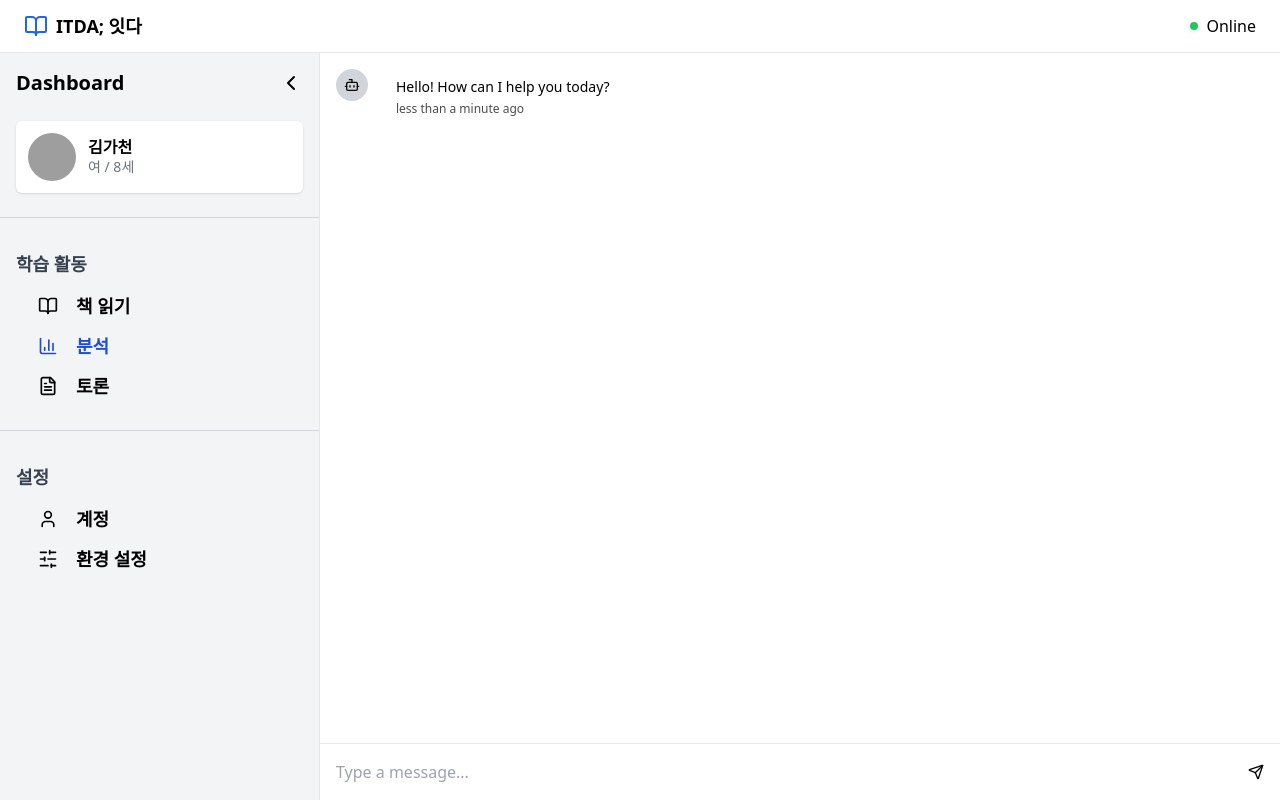
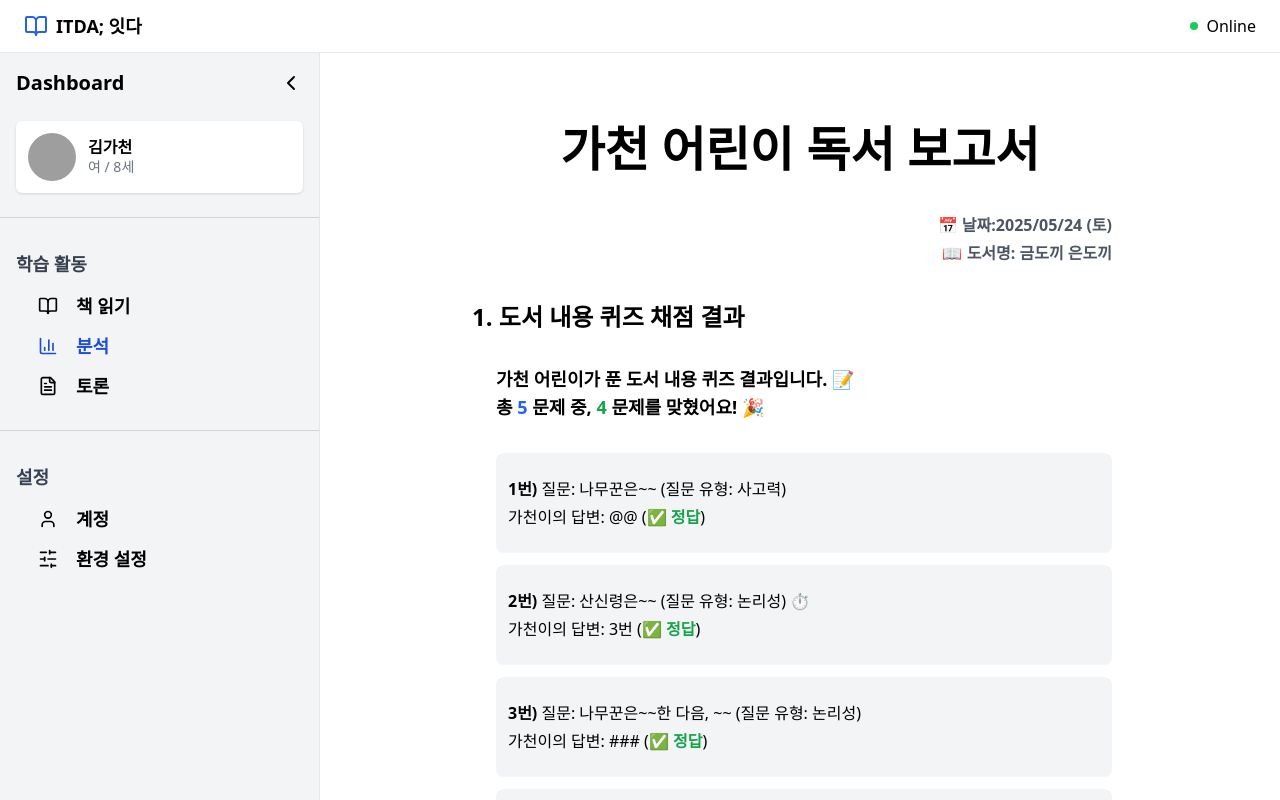
Before and after one commit to ParkSoeon/EyeTrackingReadingAssistance, a React (Vite) app in the folder discussion-chat/: page /report in a window 1280 px wide. Built offline with nearby package versions, Linux system fonts and the light colour scheme; grey boxes are pictures that could not be loaded.

Commit message:
Update report.tsx

```diff
--- a/discussion-chat/src/app/report.tsx
+++ b/discussion-chat/src/app/report.tsx
@@ -1,86 +1,200 @@
-/* src/components/report.tsx */
-/* Need to Modify */
-
 "use client"
 
 import type React from "react"
 
 import { useState } from "react"
-import { Button } from "@/components/ui/button"
-import { Input } from "@/components/ui/input"
 import { ScrollArea } from "@/components/ui/scroll-area"
 import { Send } from "lucide-react"
-import { MessageList } from "@/components/message-list"
-import type { Message } from "@/types/message"
+import { format } from "date-fns"
+import { ko } from "date-fns/locale"
+import Separator from "@/components/ui/separator"
 
 export default function ReportPage() {
-  const [messages, setMessages] = useState<Message[]>([
-    {
-      id: "1",
-      content: "Hello! How can I help you today?",
-      sender: "bot",
-      timestamp: new Date(),
-    },
-  ])
-  const [inputValue, setInputValue] = useState("")
-
-  const handleSendMessage = () => {
-    if (!inputValue.trim()) return;
-
-    const messageContent = inputValue.trim();
-    const userMessage: Message = {
-      id: Date.now().toString(),
-      content: messageContent,
-      sender: "user",
-      timestamp: new Date(),
-    };
-
-    setMessages((prev) => [...prev, userMessage]);
-    setInputValue("");
-
-    setTimeout(() => {
-      const botMessage: Message = {
-        id: (Date.now() + 1).toString(),
-        content: `I received your message: "${messageContent}"`,
-        sender: "bot",
-        timestamp: new Date(),
-      };
-      setMessages((prev) => [...prev, botMessage]);
-    }, 1000);
-  };
-
-  const [isComposing, setIsComposing] = useState(false)
-
-  const handleKeyDown = (e: React.KeyboardEvent) => {
-    if (e.key === "Enter" && !e.shiftKey && !isComposing) {
-      // Prevent default behavior of Enter key to avoid adding a new line
-      e.preventDefault()
-      handleSendMessage()
-    }
-  }
+  const today = format(new Date(), "yyyy/MM/dd (E)", { locale: ko })
+  const [isOpen, setIsOpen] = useState(false)
 
   return (
-    <div className="flex h-full flex-col">
-      <ScrollArea className="flex-1 p-4">
-        <MessageList messages={messages} />
-      </ScrollArea>
-      <div className="border-t bg-background p-4">
-        <div className="flex items-center gap-2">
-          <Input
-            placeholder="Type a message..."
-            value={inputValue}
-            onChange={(e) => setInputValue(e.target.value)}
-            onKeyDown={handleKeyDown}
-            onCompositionStart={() => setIsComposing(true)}
-            onCompositionEnd={() => setIsComposing(false)}
-            className="flex-1"
-          />
-          <Button onClick={handleSendMessage} variant="ghost" disabled={!inputValue.trim()}>
-            <Send className="h-4 w-4" />
-            <span className="sr-only">Send message</span>
-          </Button>
+    <ScrollArea className="flex-1 p-10 w-[90%] mx-auto">
+      <div className="relative mb-12">
+        {/* 날짜 및 도서명 오른쪽 상단 고정 */}
+        <div className="absolute top-20 left-[100px] right-0 text-large text-gray-600 font-bold space-y-1 text-right pt-10 mr-20">
+          <p> <span className="font-bold"> 📅 날짜:{today} </span></p>
+          <p> <span className="font-bold"> 📖 도서명: 금도끼 은도끼 </span></p>
+        </div>
+
+        {/* 제목 중앙 정렬 */}
+        <div className="text-center pt-8">
+          <h1 className="text-5xl font-extrabold">
+            가천 어린이 독서 보고서
+          </h1>
         </div>
       </div>
-    </div>
+
+      {/* 1. 퀴즈 채점 결과 */}
+      <section className="mb-8 pt-16 pl-6">
+        <h2 className="text-2xl font-extrabold mb-4 pt-4 pl-10">1. 도서 내용 퀴즈 채점 결과</h2>
+        <p className="text-lg font-bold mb-4 pt-4 pl-16">
+          <p> 가천 어린이가 푼 도서 내용 퀴즈 결과입니다. 📝 </p>
+          총 <span className="text-blue-600">5</span> 문제 중,{" "}
+          <span className="text-green-600">4</span> 문제를 맞혔어요! 🎉
+        </p>
+
+        <div className="space-y-3 text-base pt-4 pl-16 pb-8">
+          <div className="p-3 bg-gray-100 rounded-lg pt-6 pb-6 mr-20">
+        <p className="font-medium"><span className="font-semibold">1번)</span> 질문: 나무꾼은~~ (질문 유형: 사고력)</p>
+        <p className="mt-1">가천이의 답변: @@ (<span className="text-green-600 font-semibold">✅ 정답</span>)</p>
+          </div>
+
+          <div className="p-3 bg-gray-100 rounded-lg pt-6 pb-6 mr-20">
+        <p className="font-medium"><span className="font-semibold">2번)</span> 질문: 산신령은~~ (질문 유형: 논리성) ⏱</p>
+        <p className="mt-1">가천이의 답변: 3번 (<span className="text-green-600 font-semibold">✅ 정답</span>)</p>
+          </div>
+
+          <div className="p-3 bg-gray-100 rounded-lg pt-6 pb-6 mr-20">
+        <p className="font-medium"><span className="font-semibold">3번)</span> 질문: 나무꾼은~~한 다음, ~~ (질문 유형: 논리성)</p>
+        <p className="mt-1">가천이의 답변: ### (<span className="text-green-600 font-semibold">✅ 정답</span>)</p>
+          </div>
+
+          <div className="p-3 bg-gray-100 rounded-lg pt-6 pb-6 mr-20">
+        <p className="font-medium"><span className="font-semibold">4번)</span> 질문: 나무꾼은 @@하였다. (질문 유형: 기본 이해력)</p>
+        <p className="mt-1">가천이의 답변: @@ (<span className="text-yellow-500 font-semibold">🤔 오답</span>)</p>
+          </div>
+
+          <div className="p-3 bg-gray-100 rounded-lg pt-6 pb-6 mr-20">
+        <p className="font-medium"><span className="font-semibold">5번)</span> 질문: 나무꾼은 @@하였다. (질문 유형: 기본 이해력)</p>
+        <p className="mt-1">가천이의 답변: ~@~@ (<span className="text-green-600 font-semibold">✅ 정답</span>)</p>
+          </div>
+        </div>
+      </section>
+
+    <Separator className="my-8" />
+
+    {/* 2. 어린이의 재구성 이야기 분석 */}
+    <section className="mb-8 pt-5 pl-6 mr-20">
+      <h2 className="text-2xl font-extrabold mb-4 pt-4 pl-10">2. 재구성 이야기 분석</h2>
+      <p className="text-lg font-bold mb-4 pt-4 pl-16">
+        <p> 가천 어린이의 재구성 이야기 결과입니다. 📚 </p>
+      </p>
+
+      <button
+        onClick={() => setIsOpen(!isOpen)}
+        className="bg-blue-700 text-white text-m font-bold ml-20 px-5 py-1 rounded-full hover:bg-gray-700 transition"
+      >
+        {isOpen ? "▼  가천 어린이의 이야기 본기 선택 상세 접기" : "▶  가천 어린이의 이야기 본기 선택 상세 보기"}
+      </button>
+
+      {isOpen && (
+        <div className="mt-4 bg-gray-200 p-4 ml-20 rounded-lg text-lg space-y-3">
+        <div>
+        <p className="font-bold text-gray-900 pt-2 pl-5">분기 1) 상황: 나무꾼이 ~하려고 할 때,</p>
+        <p className="ml-4 text-gray-800 pl-5 pt-3">가천이의 선택: 금도끼<br/>이유: 반짝이니까 예뻐서</p>
+        </div>
+        <div>
+        <p className="font-bold text-gray-900 pt-5 pl-5">분기 2) 상황: 나무꾼이 ~일 때,</p>
+        <p className="ml-4 text-gray-800 pl-5 pt-3">가천이의 선택: 은도끼<br/>이유: 진짜 본인이 잃어버린 도끼니까</p>
+        </div>
+        <div>
+        <p className="font-bold text-gray-900 pt-5 pl-5">분기 3) 상황: 산신령이~</p>
+        <p className="ml-4 text-gray-800 pl-5 pt-3">가천이의 선택: 둘 다<br/>이유: 착해서 받을 자격이 있음</p>
+        </div>
+        </div>
+      )}
+
+      <div className="mt-8 text-gray-800 ml-20">
+        <p className="text-lg font-bold text-gray-900">가천이의 재구성 이야기:</p>
+        <p className="pl-5 pt-3">가천이는 나무꾼이 금도끼를 줬을 때, 반짝이는 모습에 반해 금도끼를 선택했어요. 하지만 나무꾼이 은도끼를 잃어버렸을 때, 진짜 본인이 잃어버린 도끼라는 것을 알고 은도끼를 선택했어요. 마지막으로 산신령이 둘 다 주었을 때, 가천이는 착한 나무꾼이니까 둘 다 받을 자격이 있다고 생각해서 둘 다 받았어요.</p>
+      </div>
+      <Separator className="my-8 mx-auto w-[90%]" />
+
+      <div className="mt-8 text-gray-800 ml-20">
+        <p className="text-lg font-bold text-gray-900">분기 선택 이유 작성에 있어,</p>
+        <p className="pl-5 pt-3">'금이 더 좋아서', '더 재밌는 이야기가 될 것 같아서'와 같은 이유를 제시한 것으로 보아</p>
+      </div>
+
+      <div className="mt-10 ml-20 pl-10">
+        <p className="text-lg font-bold text-gray-900">가천 어린이는</p>
+        <p className="pl-5 pt-3 text-2xl font-bold">→ ’흥미위주 탐험형🏕️’으로 보입니다.</p>
+      </div>
+      <Separator className="my-8 mx-auto w-[90%]" />
+
+      <div className="mt-8 text-gray-800 ml-20">
+        <p className="text-lg font-bold text-gray-900">동일 연령대 아이들의 이 외의 독서 유형으로는,</p>
+        <p className="text-lg pl-5 pt-3">• 도덕적이고 정석적인 행동을 추구하는, <span className="font-bold">도덕 추구형 (53%)</span></p>
+        <p className="text-lg pl-5 pt-3 pb-5">• 타인을 헤아리는 감성이 풍부한, <span className="font-bold">감성/공감 기반 행동 추구형 (27%)</span></p>
+        <p>등이 있습니다.</p>
+      </div>
+    </section>
+
+          <Separator className="my-8" />
+
+          {/* 3. 사용자 토론 태도 분석 */}
+          <section className="mb-8 pt-5 pl-6">
+            <h2 className="text-2xl font-extrabold mb-4 pt-4 pl-10">3. 토론 태도 분석</h2>
+            <p className="text-lg font-bold mb-4 pt-4 pl-16">
+              <p> 가천 어린이의 토론 대화 기반의 태도 분석 결과입니다. 💬 </p>
+            </p>
+          {/* 워드클라우드 이미지 */}
+            <div className="bg-gray-200 p-6 rounded-md mb-6 ml-20 mr-20">
+                <p className="ml-5 text-lg font-semibold mb-2">🖼 가천이의 토론 내용 워드클라우드</p>
+                <img
+                src="https://i.ibb.co/wzV9gVm/wordcloud-example.png" // ✅ 실제 이미지 URL로 교체하세요
+                alt="Word Cloud"
+                className="mx-auto rounded-md border shadow-md"
+                style={{ maxHeight: "300px", objectFit: "contain" }}
+                />
+              </div>
+
+                {/* Top 5 단어 리스트 */}
+                <div className="mb-4 ml-20 text-lg pb-10">
+                  <h3 className="font-bold mb-2">📝 최빈 단어들 리스트 (Top5)</h3>
+                  <ul className="list-disc list-inside text-gray-800 space-y-1 pl-4">
+                    <li>연기</li>
+                    <li>사람</li>
+                    <li>기사</li>
+                    <li>생각</li>
+                    <li>연예인</li>
+                  </ul>
+                </div>
+
+                {/* 분석 결과 */}
+                <div className="mb-4 ml-20 text-lg pb-10">
+                  <p className="font-bold mb-2">📌 분석 결과:</p>
+                  <p>연기, 사람, 기사, 생각, 연예인과 같은 단어들을 자주 언급했어요.</p>
+                </div>
+          </section>
+
+            <div className="p-6 bg-blue-600 text-white rounded-full text-2xl font-bold mx-auto text-center w-[60%] flex items-center justify-center h-16">
+              오늘도 열심히 공부한 가천이를 위해 큰 칭찬의 말 부탁드려요🧣 🙌
+            </div>
+
+          {/* 공유 섹션 */}
+          <div className="text-center mt-8">
+            <p className="text-gray-500 text-xl font-bold mb-2 pt-8">레포트 내용 공유하기</p>
+
+            {/* 공유 버튼 */}
+            <button
+              onClick={() => {
+              if (navigator.share) {
+                navigator.share({
+                title: '가천 어린이 독서 보고서',
+                text: '가천이의 독서 성장을 확인해보세요!',
+                url: window.location.href,
+                }).catch((err) => console.log('공유 실패:', err));
+              } else {
+                alert("공유 기능이 이 브라우저에서 지원되지 않아요.");
+              }
+              }}
+              className="mx-auto text-gray-700 hover:text-blue-600 transition pb-10 pt-4"
+              style={{ paddingBottom: "200px" }}
+            >
+              <img
+                src="https://img.icons8.com/ios11/512/share.png"
+                alt="Share Icon"
+                className="h-8 w-8 mx-auto"
+              />
+            </button>
+          </div>
+
+    </ScrollArea>
   )
 }
```
